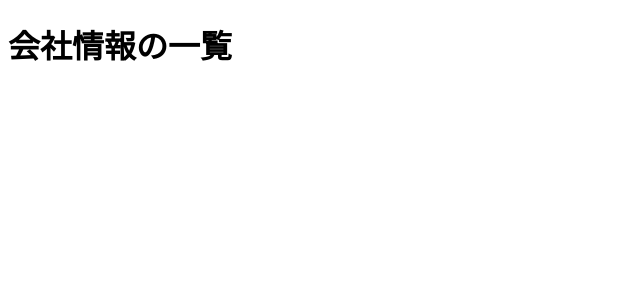
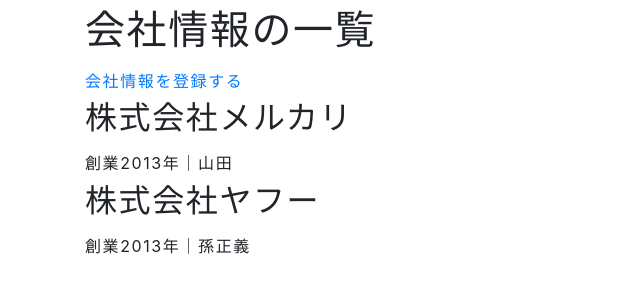
Before and after one commit to canadu/dokugaku_study, a PHP site: page /companies/index.php in a window 1280 px wide. Shown: the top 300 px of the page, without its empty margins (0-640 px from the left). Run offline with PHP 8.4, Linux system fonts and the light colour scheme.

Commit message:
共通部品化

```diff
--- a/part2/src/companies/index.php
+++ b/part2/src/companies/index.php
@@ -1,17 +1,4 @@
 <?php
-
-?>
-<!DOCTYPE html>
-<html lang="ja">
-
-<head>
-    <meta charset="UTF-8">
-    <meta name="viewport" content="width=device-width,initial-scale=1">
-    <title>会社情報の一覧</title>
-</head>
-
-<body>
-    <h1>会社情報の一覧</h1>
-</body>
-
-</html>
+$title = '会社情報の一覧';
+$content = __DIR__ . '/views/index.php';
+include __DIR__ .  '/views/layout.php';
--- a/part2/src/companies/new.php
+++ b/part2/src/companies/new.php
@@ -5,4 +5,6 @@
     'establishment_date' => '',
     'founder' => '',
 ];
-include 'views/new.php';
+$title = '会社情報の登録';
+$content = __DIR__ . '/views/new.php';
+include __DIR__ . '/views/layout.php';
--- /dev/null
+++ b/part2/src/companies/views/index.php
@@ -0,0 +1,16 @@
+<?php
+// include 'layout.php';
+// $title = '会社情報の一覧';
+?>
+<h1>会社情報の一覧</h1>
+<a href="new.php">会社情報を登録する</a>
+<main>
+    <section>
+        <h2>株式会社メルカリ</h2>
+        <div>創業2013年｜山田</div>
+    </section>
+    <section>
+        <h2>株式会社ヤフー</h2>
+        <div>創業2013年｜孫正義</div>
+    </section>
+</main>
--- /dev/null
+++ b/part2/src/companies/views/layout.php
@@ -0,0 +1,17 @@
+<!DOCTYPE html>
+<html lang="ja">
+
+<head>
+    <meta charset="UTF-8">
+    <meta name="viewport" content="width=device-width,initial-scale=1">
+    <link rel="stylesheet" href="stylesheets/css/app.css">
+    <title><?php echo $title; ?></title>
+</head>
+
+<body>
+    <div class="container">
+        <?php include $content; ?>
+    </div>
+</body>
+
+</html>
```
Also changed, not shown: part2/src/companies/views/new.php (+4 -15 lines).
